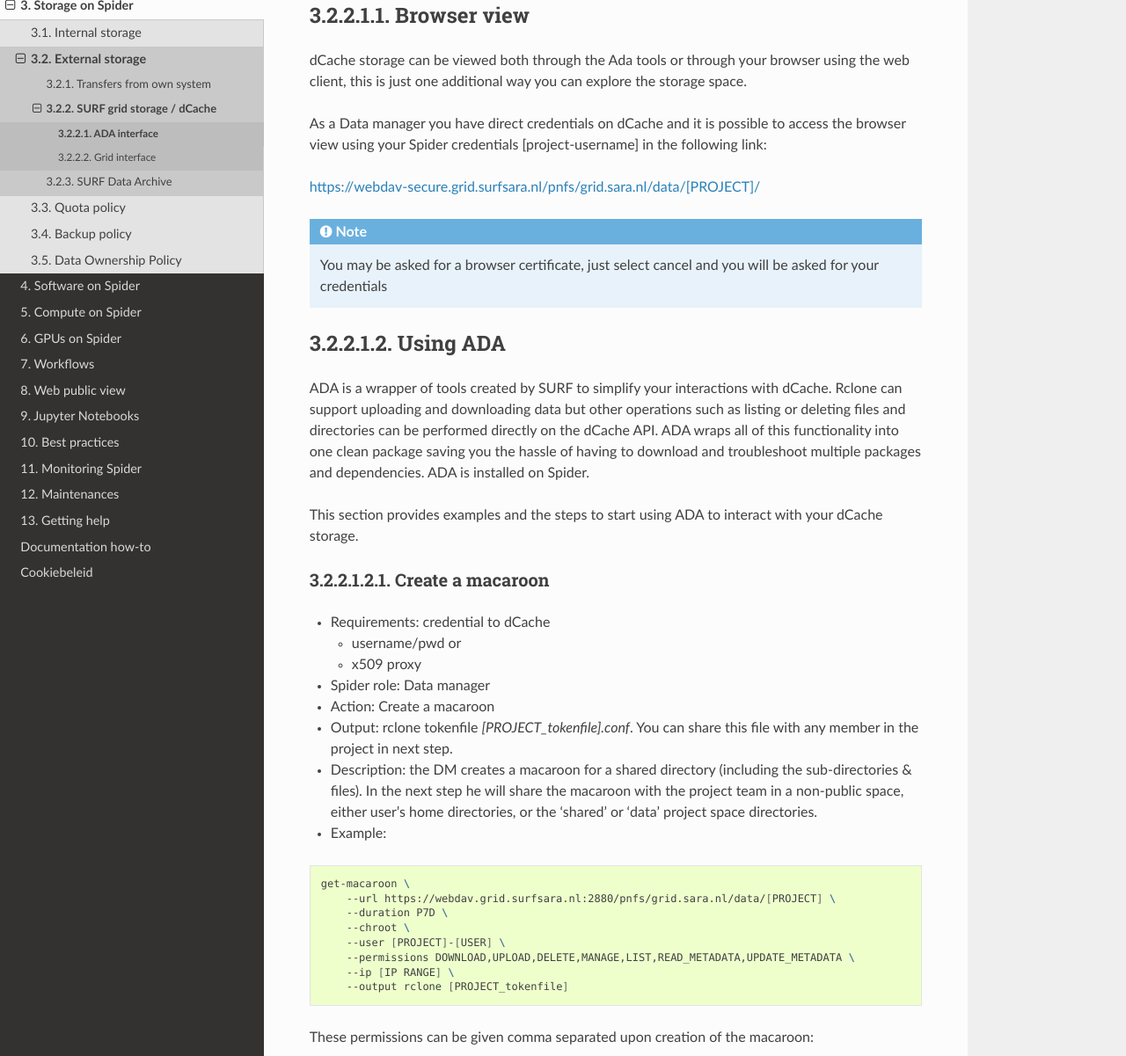
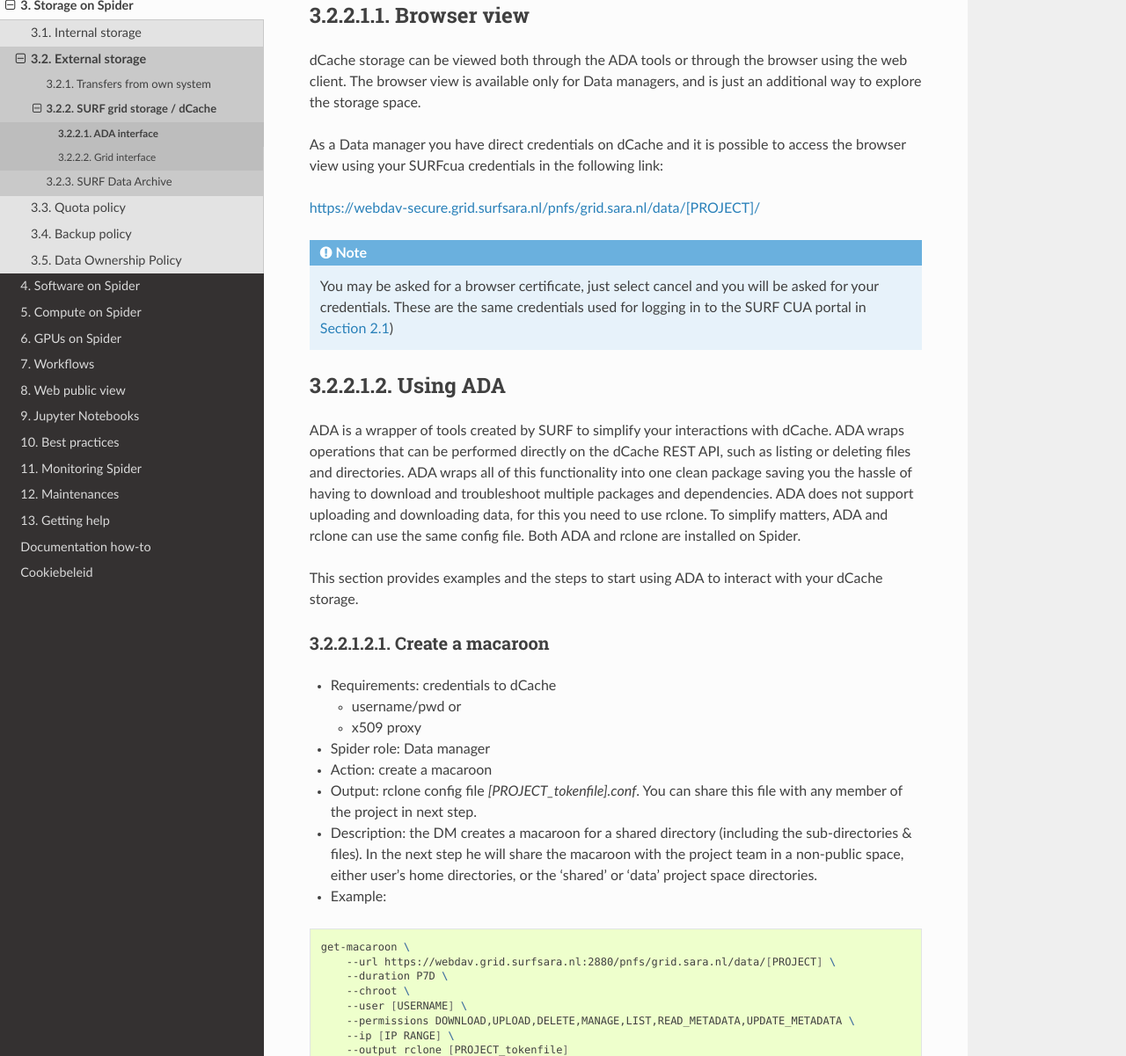
Before and after one commit to sara-nl/spiderdocs, a Sphinx documentation site: the page built from source/Pages/storage/ada-interface.rst, in a window 1280 px wide and 1400 px high, scrolled down 677 px, cut to the strip 199-1400 px from the top of the window. Shown: the whole strip at 88% size. Built offline with Sphinx 7.4.7 and the Read the Docs theme 2.0.0, drawn with Linux system fonts in a browser that asks for light colours; some of the changed text lies outside the part shown.

Commit message:
Minor corrections on ADA interface

```diff
--- a/source/Pages/getting_started.rst
+++ b/source/Pages/getting_started.rst
@@ -33,8 +33,8 @@
 * **Step 1**: Login to the `SURF CUA portal`_ with your SURF user account
 
 As a member of a :abbr:`Spider (Symbiotic Platform(s) for Interoperable Data
-Extraction and Redistribution)` project you shall have received a SURF user account.
-Please use the username and password sent to you and login to the `SURF CUA portal`_ .
+Extraction and Redistribution)` project you shall have received a SURF user account with `CUA`_ credentials.
+Please use the CUA username and password sent to you and login to the `SURF CUA portal`_ .
 
 * **Step 2**: Accept the Usage Agreement in the portal
 
@@ -246,5 +246,6 @@
 
 .. Links:
 
+.. _`CUA`: https://servicedesk.surf.nl/wiki/display/WIKI/SURFcua
 .. _`SURF CUA portal`: https://portal.cua.surf.nl/home/
 .. _`Slurm documentation page`: https://slurm.schedmd.com/
--- a/source/Pages/storage/ada-interface.rst
+++ b/source/Pages/storage/ada-interface.rst
@@ -5,11 +5,12 @@
 *************
 
 Our ADA (Advanced dCache API) interface is based on the dCache API and the webdav
-protocol to access and process your data on dCache from any platform and with various authentication methods.
-
-**rclone** is a webdav client that supports by default 4 parallel streams of data, and is installed on Spider.
+protocol to access and process your data on dCache from any platform and with various authentication methods. In the example below, we will use macaroons as authentication method.
 
 **macaroons** are a token based authentication method supported by dCache. Macaroons can be used to give access to dCache data in a very granular way. This enables data managers to autonomously share their data in dCache without having to reach out to SURF to request access.
+
+In addition to ADA, **rclone** is used for data transfers from/to dCache. rclone is a webdav client that supports by default 4 parallel streams of data, and is installed on Spider.
+
 
 A quick start up guide for ADA is captured in the video below:
 
@@ -26,17 +27,16 @@
 Browser view
 ============
 
-dCache storage can be viewed both through the Ada tools or through your browser
-using the web client, this is just one additional way you can explore the storage
+dCache storage can be viewed both through the ADA tools or through the browser
+using the web client. The browser view is available only for Data managers, and is just an additional way to explore the storage
 space.
 
 As a Data manager you have direct credentials on dCache and it is possible
-to access the browser view using your Spider credentials [project-username]
-in the following link:
+to access the browser view using your SURFcua credentials in the following link:
 
 https://webdav-secure.grid.surfsara.nl/pnfs/grid.sara.nl/data/[PROJECT]/
 
-.. note:: You may be asked for a browser certificate, just select cancel and you will be asked for your credentials
+.. note:: You may be asked for a browser certificate, just select cancel and you will be asked for your credentials. These are the same credentials used for logging in to the SURF CUA portal in :numref:`setting-up-your-account`)
 
 .. _using-ada:
 
@@ -45,11 +45,9 @@
 =========
 
 ADA is a wrapper of tools created by SURF to simplify your interactions
-with dCache. Rclone can support uploading and downloading data but other
-operations such as listing or deleting files and directories can be performed
-directly on the dCache API. ADA wraps all of this functionality into one clean
+with dCache. ADA wraps operations that can be performed directly on the dCache REST API, such as listing or deleting files and directories. ADA wraps all of this functionality into one clean
 package saving you the hassle of having to download and troubleshoot multiple
-packages and dependencies. ADA is installed on Spider.
+packages and dependencies. ADA does not support uploading and downloading data, for this you need to use rclone. To simplify matters, ADA and rclone can use the same config file. Both ADA and rclone are installed on Spider.
 
 This section provides examples and the steps to start using ADA to interact
 with your dCache storage.
@@ -57,14 +55,14 @@
 Create a macaroon
 =================
 
-* Requirements: credential to dCache
+* Requirements: credentials to dCache
 
   * username/pwd or
   * x509 proxy
 
 * Spider role: Data manager
-* Action: Create a macaroon
-* Output: rclone tokenfile `[PROJECT_tokenfile].conf`. You can share this file with any member in the project in next step.
+* Action: create a macaroon
+* Output: rclone config file `[PROJECT_tokenfile].conf`. You can share this file with any member of the project in next step.
 * Description: the DM creates a macaroon for a shared directory (including the sub-directories & files). In the next step he will share the macaroon with the project team in a non-public space, either user's home directories, or the 'shared' or 'data' project space directories.
 * Example:
 
@@ -74,13 +72,14 @@
         --url https://webdav.grid.surfsara.nl:2880/pnfs/grid.sara.nl/data/[PROJECT] \
         --duration P7D \
         --chroot \
-        --user [PROJECT]-[USER] \
+        --user [USERNAME] \
         --permissions DOWNLOAD,UPLOAD,DELETE,MANAGE,LIST,READ_METADATA,UPDATE_METADATA \
         --ip [IP RANGE] \
         --output rclone [PROJECT_tokenfile]
 
+You will be asked for your CUA password after submitting this command. This example creates a macaroon that is valid for 7 days for the given url. The argument `chroot` ensures that the url is taken as the root directory when the macaroon is used later.
 
-These permissions can be given comma separated upon creation of the macaroon:
+The following permissions can be given comma-separated upon creation of the macaroon:
 
 ===================  ===============================
 Permission           Function
@@ -94,20 +93,21 @@
 UPDATE_METADATA      Stage/unstage a file, change QoS
 ===================  ===============================
 
+You can explore the other commandline arguments with ``get-macaroon --help``.
 
 Share macaroons
 ===============
 
 The config file generated in the step above can be shared with project members
-and collaborators for them to access their data. The holder of this config file
+and collaborators so they can access the data. The holder of this config file
 can operate on the dCache project data directly and thus, the config file should
 be shared with the project team in a non-public space, for example user's home
 directories, or the 'Shared' or 'Data' project space directories on Spider.
 
-* Requirements: the rclone tokenfile `[PROJECT_tokenfile].conf`
+* Requirements: the rclone config file `[PROJECT_tokenfile].conf`
 * Spider role: Data manager
-* Actions: Share [PROJECT_tokenfile].conf in a project space that can be read by other project users
-* Output: the tokenfile `tokenfile.conf` is stored in a shared space
+* Actions: share [PROJECT_tokenfile].conf in a project space that can be read by other project users
+* Output: the config file `tokenfile.conf` is stored in a shared space
 * Example:
 
 .. code-block:: bash
@@ -118,10 +118,10 @@
 Inspect the macaroon
 ====================
 
-* Requirements: the rclone tokenfile `[PROJECT_tokenfile].conf`
-* Spider role: Normal user
-* Actions: View macaroon
-* Output: the list activities and directories that you can use on dCache
+* Requirements: the rclone config file `[PROJECT_tokenfile].conf`
+* Spider role: normal user
+* Actions: view macaroon
+* Output: the list of activities and directories that you can use on dCache
 * Example:
 
 .. code-block:: bash
@@ -154,17 +154,17 @@
 
 This section describes how to work with your files.
 
-* Requirements: the rclone tokenfile `[PROJECT_tokenfile].conf`
-* Spider role: Normal user
+* Requirements: the rclone config file `[PROJECT_tokenfile].conf`. For ADA this is referred to as tokenfile.
+* Spider role: normal user
 
-.. Tip:: You can use an environment variable to set the token file, rather than having to pass it on the command line every time. Enter the command:``$export ada_tokenfile=/path-to-mytoken/[PROJECT_tokenfile].conf`` and then you can omit the option '--tokenfile' from all of the ADA commands.
+.. Tip:: You can use an environment variable to set the tokenfile, rather than having to pass it on the command line every time. Enter the command:``$export ada_tokenfile=/path-to-mytoken/[PROJECT_tokenfile].conf`` and then you can omit the option '--tokenfile' from all of the ADA commands.
 
 .. Tip:: You can get extra information about the submitted command and the REST API call details by using the `--debug` option in your ADA command.
 
 Check your access to the system
 -------------------------------
 
-**--whoami**
+``--whoami``
 
 * Action: request authentication details
 * Output: information about the token owner and permissions
@@ -190,27 +190,28 @@
 Listing files
 -------------
 
-**--list <directory>**
+``--list <directory>``
 
-**--longlist <file|directory>**
+``--longlist <file|directory>``
 
-**--longlist --from-file <file-list>**
+``--longlist --from-file <file-list>``
 
-* Action: List files or directories
-* Output: List or long list of the files from the directory that the macaroon allows permission
+* Action: list files or directories
+* Output: list or long-list of the files from the directory that the macaroon allows permission for
 * Example:
 
 .. code-block:: bash
 
    ada --tokenfile [PROJECT_tokenfile].conf --longlist /[DIRECTORY]
 
+Note that because we added the commandline argument `chroot` when creating the macaroon, we do not need to specify the full url to the directory on dCache.
 
 Get file or directory details
 -----------------------------
 
-**--stat <file|directory>**
+``--stat <file|directory>``
 
-* Action: Show all details of a file or directory
+* Action: show all details of a file or directory
 * Output: metadata information
 * Example:
 
@@ -222,10 +223,10 @@
 Create a directory on dCache
 ----------------------------
 
-**--mkdir <directory>**
+``--mkdir <directory>``
 
-* Action: Create directories
-* Output: New directory created
+* Action: create directories
+* Output: new directory created
 * Example:
 
 .. code-block:: bash
@@ -250,11 +251,11 @@
 Recursively remove folders
 --------------------------
 
-**--delete <file|directory> [--recursive [--force]]**
+``--delete <file|directory> [--recursive [--force]]``
 
-* Action: Delete files or directories
-* Output: File or Directory is deleted
-* Recursive deletion: To recursively delete a directory and ALL of its contents, add --recursive. You will need to confirm deletion of each subdir, unless you add --force.
+* Action: delete files or directories
+* Output: file or Directory is deleted
+* Recursive deletion: to recursively delete a directory and ALL of its contents, add ``--recursive``. You will need to confirm deletion of each subdir, unless you add ``--force``.
 * Alternative: `rclone purge`
 * Example:
 
@@ -264,20 +265,20 @@
    ada --tokenfile [PROJECT_tokenfile].conf --delete /[FILE or DIRECTORY] --recursive
    ada --tokenfile [PROJECT_tokenfile].conf --delete /[DIRECTORY] --recursive --force
    # alternative
-   $ rclone --config=[PROJECT_tokenfile].conf purge PROJECT_tokenfile]:/disk/rec-delete/
+   $ rclone --config=[PROJECT_tokenfile].conf purge [PROJECT_tokenfile]:[FILE or DIRECTORY]
 
 
 Checksum
 --------
 
-**--checksum <file>**
+``--checksum <file>``
 
-**--checksum <directory>**
+``--checksum <directory>``
 
-**--checksum --from-file <file-list>**
+``--checksum --from-file <file-list>``
 
-* Action: Get the checksum of a files or files inside a directory or list of files
-* Output: Show MD5/Adler32 checksums for files
+* Action: get the checksum of a files or files inside a directory or list of files
+* Output: show MD5/Adler32 checksums for files
 * Example:
 
 .. code-block:: bash
@@ -295,7 +296,7 @@
 View your usage
 ---------------
 
-* Action: get your storage usage with Rclone
+* Action: get your storage usage with rclone
 * Example:
 
 .. code-block:: bash
@@ -309,17 +310,17 @@
 The dCache storage at SURF consists of magnetic tape storage and hard disk
 storage. If your quota allocation includes tape storage, then the data stored
 on magnetic tape has to be copied to a hard drive before it can be used.
-This action is called Staging files or ‘bringing a file online’.
+This action is called 'staging files' or ‘bringing a file online’.
 
 Your macaroon needs to be created with UPDATE_METADATA permissions to allow for staging operations.
 
-**--stage <file>**
+``--stage <file>``
 
-**--stage <directory>**
+``--stage <directory>``
 
-**--stage --from-file <file-list>**
+``--stage --from-file <file-list>``
 
-* Action: Stage a file from tape or files in directory or a list of files (restore, bring it online)
+* Action: stage a file from tape or files in directory or a list of files (restore, bring it online)
 * Output: the file or list of files comes online on disk
 * Example:
 
@@ -341,13 +342,13 @@
 
 Your macaroon needs to be created with UPDATE_METADATA permissions to allow for unstaging operations.
 
-**--unstage <file>**
+``--unstage <file>``
 
-**--unstage <directory>**
+``--unstage <directory>``
 
-**--unstage --from-file <file-list>**
+``--unstage --from-file <file-list>``
 
-* Action: Unstage/Release a file from tape or files in directory or a list of files
+* Action: unstage/release a file from tape or files in directory or a list of files
 * Output: the file or list of files is unstaged and may be removed for the disk any time so dCache may purge its online replica.
 
 .. code-block:: bash
```
Also changed, not shown: other parts of source/Pages/storage/ada-interface.rst (+2 -2 lines), source/Pages/compute_on_spider.rst (+9 -10 lines), source/Pages/workflows.rst (+10 -10 lines).
